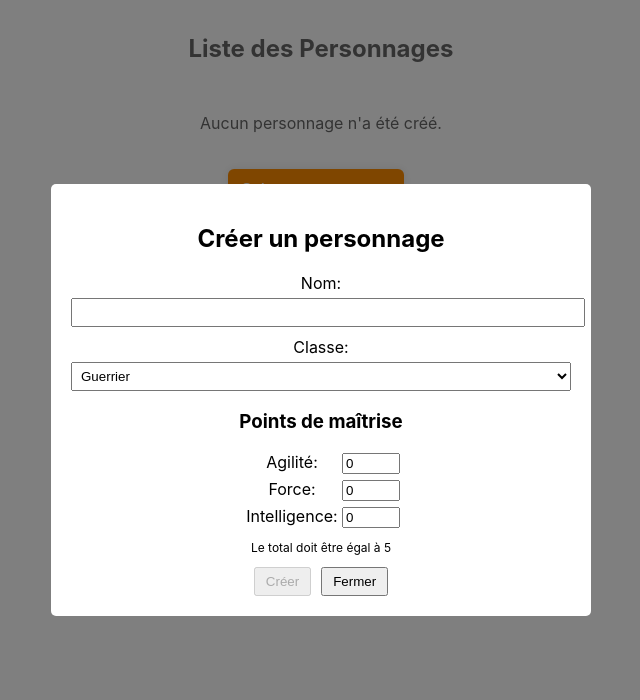
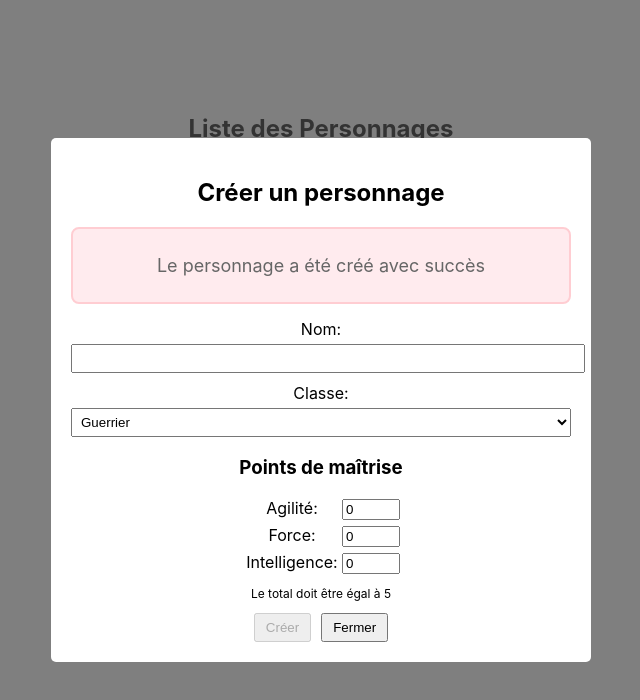
Before and after one commit to aminedammak/game, a React (Create React App) app: page / in a window 1280 px wide. Both pictures are taken after a click on the button "Créer un personnage". Shown: the top 700 px of the page, without its empty margins (319-959 px from the left). Built offline with nearby package versions, Linux system fonts and the light colour scheme; the HTML template or start-up script is replaced by a standard one.

Commit message:
Add success message

```diff
--- a/src/App.tsx
+++ b/src/App.tsx
@@ -3,7 +3,7 @@ import React from "react";
 import "./App.css";
 import CreatePersonnage from "./interface-adapter/Components/CreatePersonnage";
 import PersonnageList from "./interface-adapter/Components/PersonnageList";
-import Personnages from "./interface-adapter/Pages/Personnages";
+import Personnages from "./interface-adapter/Pages/PagePersonnages";
 
 function App() {
   return (
--- a/src/interface-adapter/Components/CreatePersonnage.tsx
+++ b/src/interface-adapter/Components/CreatePersonnage.tsx
@@ -1,6 +1,7 @@
 import React from "react";
 import { Classe, MasteryPoints } from "../../entities/personnage";
-import { useCreatePersonnage } from "../../use-cases/useCreatePersonnage";
+import Message from "./Message";
+import { creationResult } from "../../use-cases/useCreatePersonnage";
 
 interface CreatePersonnageProps {
   handleSubmit: (e: React.FormEvent<HTMLFormElement>) => void;
@@ -13,6 +14,7 @@ interface CreatePersonnageProps {
   setClasse: React.Dispatch<React.SetStateAction<Classe>>;
   masteryPoints: MasteryPoints;
   setMasteryPoints: React.Dispatch<React.SetStateAction<MasteryPoints>>;
+  creationResult?: creationResult;
 }
 
 function CreatePersonnage({
@@ -26,6 +28,7 @@ function CreatePersonnage({
   setClasse,
   masteryPoints,
   setMasteryPoints,
+  creationResult,
 }: CreatePersonnageProps) {
   return (
     <div>
@@ -75,6 +78,10 @@ function CreatePersonnage({
             }}
           >
             <h2>Créer un personnage</h2>
+            <Message
+              text="Le personnage a été créé avec succès"
+              type="failure"
+            />
             <form onSubmit={handleSubmit}>
               <div style={{ marginBottom: "10px" }}>
                 <label
--- /dev/null
+++ b/src/interface-adapter/Components/Message.tsx
@@ -0,0 +1,24 @@
+import React from "react";
+interface MessageProps {
+  text: string;
+  type: "success" | "failure";
+}
+
+const Message = ({ text, type }: MessageProps) => {
+  const messageStyle = {
+    padding: "8px",
+    borderRadius: "8px",
+    color: type === "success" ? "#4CAF50" : "#F44336",
+    marginBottom: "15px",
+    backgroundColor: type === "success" ? "#E8F5E9" : "#FFEBEE",
+    border: "2px solid",
+    borderColor: type === "success" ? "#A5D6A7" : "#FFCDD2",
+  };
+  return (
+    <div style={messageStyle}>
+      <p style={{ color: "#666", fontSize: "18px" }}>{text}</p>
+    </div>
+  );
+};
+
+export default Message;
--- /dev/null
+++ b/src/interface-adapter/Components/MessageSuccess.tsx
@@ -0,0 +1,35 @@
+import React, { useState, useEffect } from "react";
+import Message from "./Message";
+
+interface SuccessMessageProps {
+  text: string;
+}
+
+const MessageSuccess: React.FC<SuccessMessageProps> = ({ text }) => {
+  const [visible, setVisible] = useState(true);
+
+  useEffect(() => {
+    const timer = setTimeout(() => {
+      setVisible(false);
+    }, 5000);
+
+    return () => clearTimeout(timer);
+  }, []);
+
+  if (!visible) return null;
+
+  return (
+    <div
+      style={{
+        position: "fixed",
+        top: "10px",
+        right: "100px",
+        left: "100px",
+      }}
+    >
+      <Message text={text} type="success" />
+    </div>
+  );
+};
+
+export default MessageSuccess;
--- a/src/interface-adapter/Components/PersonnageList.tsx
+++ b/src/interface-adapter/Components/PersonnageList.tsx
@@ -1,6 +1,7 @@
 import { useState, useEffect } from "react";
 import { Personnage } from "../../entities/personnage";
 import { getAllPersonnages } from "../../frameworks-drivers/repositories/LocalStoragePersonnageRepository";
+import { creationResult } from "../../use-cases/useCreatePersonnage";
 
 interface PersonnageListProps {
   personnages: Personnage[];
--- a/src/interface-adapter/Pages/Personnages.tsx
+++ b/src/interface-adapter/Pages/PagePersonnages.tsx
@@ -3,7 +3,11 @@ import PersonnageList from "../Components/PersonnageList";
 import CreatePersonnage from "../Components/CreatePersonnage";
 import { Classe, MasteryPoints, Personnage } from "../../entities/personnage";
 import { getAllPersonnages } from "../../frameworks-drivers/repositories/LocalStoragePersonnageRepository";
-import { useCreatePersonnage } from "../../use-cases/useCreatePersonnage";
+import {
+  creationResult,
+  useCreatePersonnage,
+} from "../../use-cases/useCreatePersonnage";
+import MessageSuccess from "../Components/MessageSuccess";
 
 function Personnages() {
   const [personnages, setPersonnages] = useState<Personnage[]>([]);
@@ -17,6 +21,9 @@ function Personnages() {
     strenth: 0,
     intelligence: 0,
   });
+  const [creationResult, setCreationResult] = useState<
+    creationResult | undefined
+  >();
 
   const openModal = () => {
     setIsModalOpen(true);
@@ -39,6 +46,7 @@ function Personnages() {
     e.preventDefault();
 
     const result = createPerson(name, classe, masteryPoints);
+    setCreationResult(result);
 
     if (result.status === "success") {
       alert(result.message);
@@ -60,7 +68,10 @@ function Personnages() {
   };
 
   return (
-    <>
+    <div style={{ paddingTop: "80px" }}>
+      {creationResult && creationResult.status === "success" && (
+        <MessageSuccess text={creationResult.message} />
+      )}
       <PersonnageList personnages={personnages} />
       <CreatePersonnage
         handleSubmit={handleSubmit}
@@ -73,8 +84,9 @@ function Personnages() {
         setClasse={setClasse}
         masteryPoints={masteryPoints}
         setMasteryPoints={setMasteryPoints}
+        creationResult={creationResult}
       />
-    </>
+    </div>
   );
 }
 
--- a/src/use-cases/useCreatePersonnage.ts
+++ b/src/use-cases/useCreatePersonnage.ts
@@ -8,7 +8,7 @@ import {
   savePersonnage,
 } from "../frameworks-drivers/repositories/LocalStoragePersonnageRepository";
 
-interface creationResult {
+export interface creationResult {
   status: "success" | "failure";
   message: string;
 }
```
